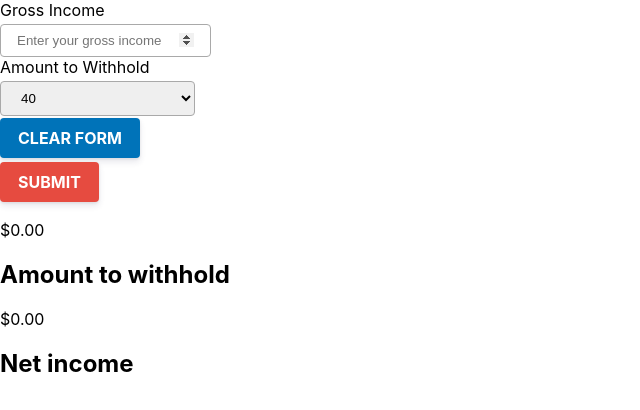
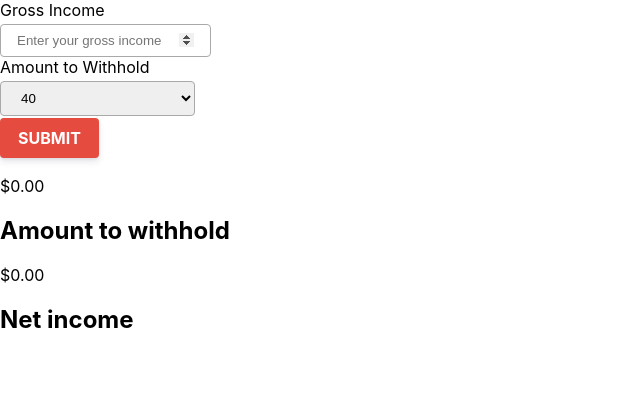
Before and after one commit to adriantoddross/set-aside, a React (Create React App) app: page / in a window 1280 px wide. Shown: the top 410 px of the page, without its empty margins (0-640 px from the left). Built offline with nearby package versions, Linux system fonts and the light colour scheme.

Commit message:
remove clear form button

```diff
--- a/src/Components/FormContainer.jsx
+++ b/src/Components/FormContainer.jsx
@@ -74,7 +74,7 @@ export default class FormContainer extends Component {
               placeholder= "Percentage to set aside"
               handleChange={this.handleTax}
             /> {/* Percentage to withhold */}
-            <Button
+            {/* <Button
               title="Clear form"
               action={this.handleClearForm}
               valid="true"
```
